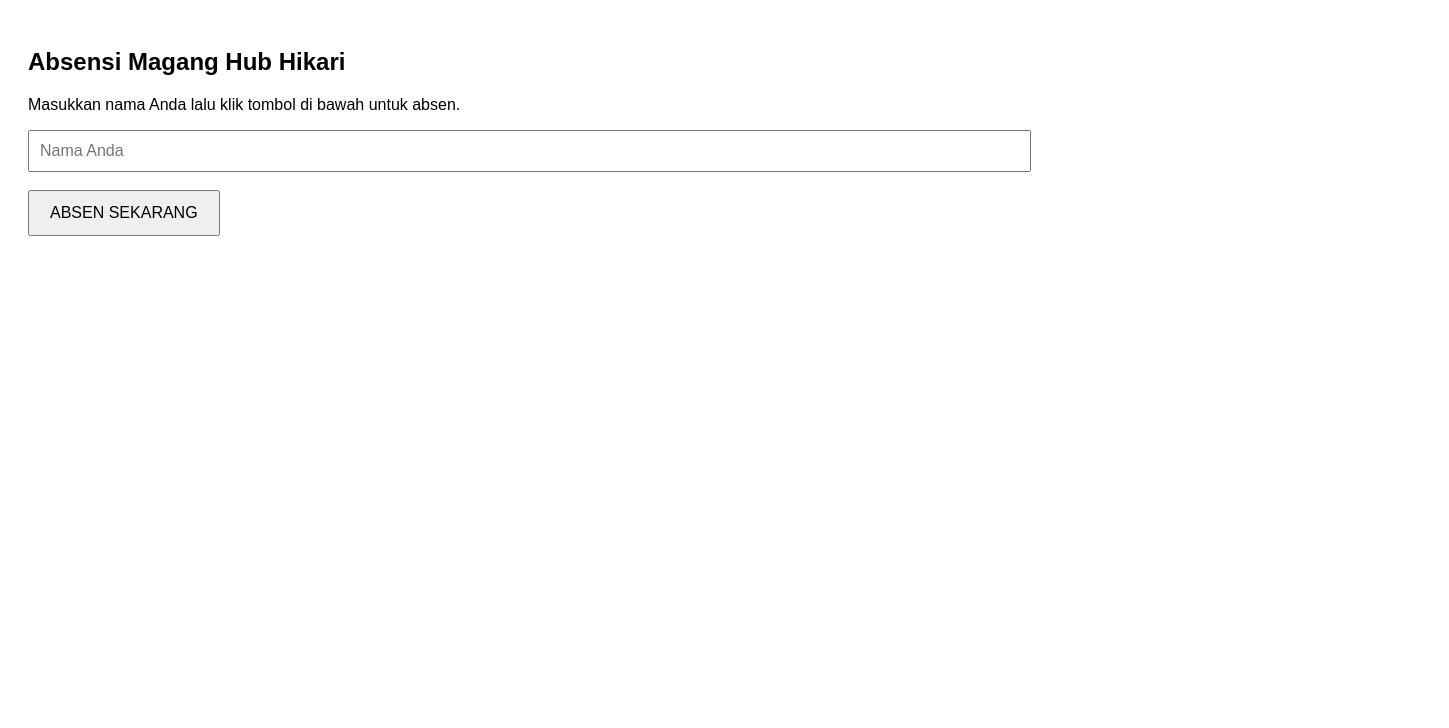
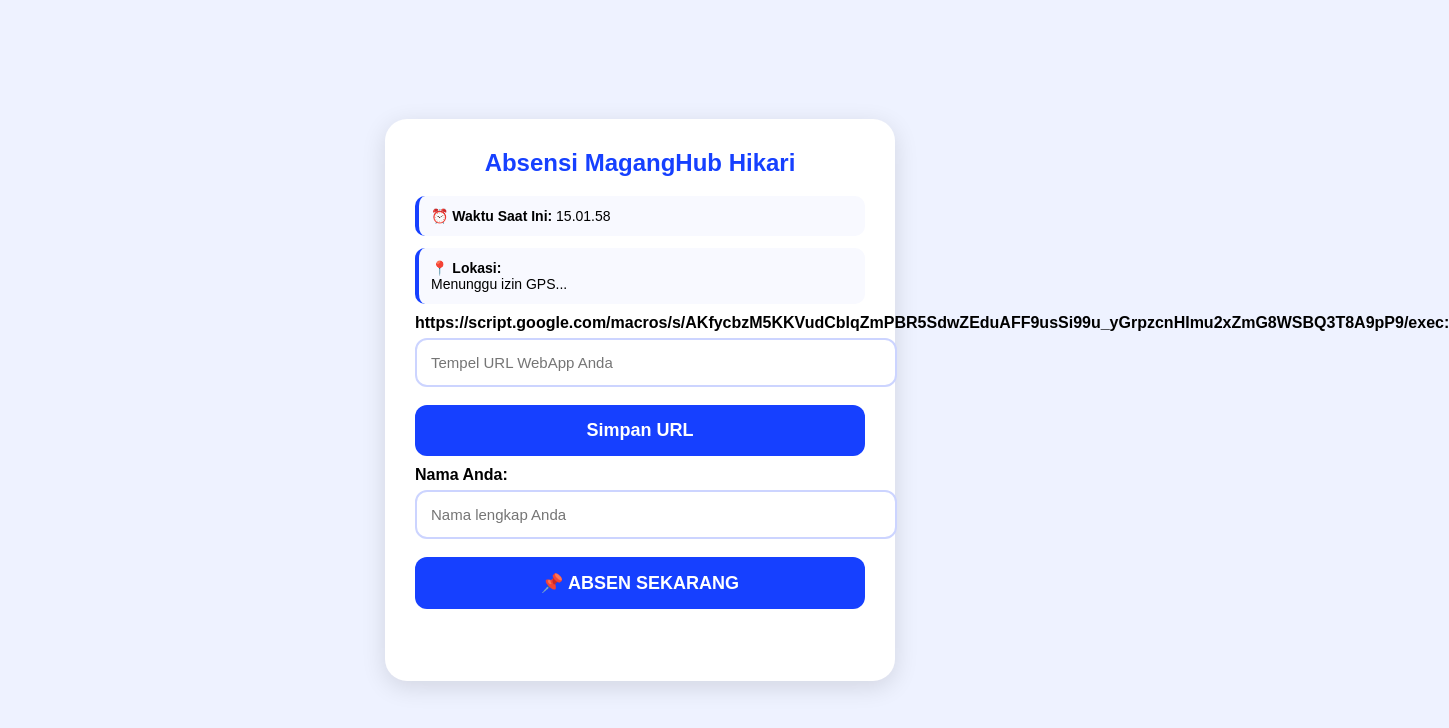
Before and after one commit to arviandcikad/absensi_maganghub, a plain HTML site: page index.html in a window 1280 px wide. Shown: the whole page, 1449 px wide, since content can reach past the window. Drawn offline with Linux system fonts and the light colour scheme.

Commit message:
Update index.html

```diff
--- a/index.html
+++ b/index.html
@@ -3,62 +3,198 @@
 <head>
   <meta charset="UTF-8">
   <meta name="viewport" content="width=device-width, initial-scale=1.0">
-  <title>Absensi GPS Otomatis</title>
+  <title>Absensi MagangHub</title>
+
   <style>
-    body { font-family: Arial, sans-serif; padding: 20px; }
-    button { padding: 12px 20px; font-size: 16px; cursor: pointer; }
-    #status { margin-top: 20px; font-size: 18px; }
+    body {
+      font-family: "Poppins", Arial, sans-serif;
+      background: #eef2ff;
+      margin: 0; padding: 0;
+      display: flex; justify-content: center;
+      align-items: center; min-height: 100vh;
+    }
+
+    .card {
+      background: white;
+      width: 92%; max-width: 450px;
+      padding: 30px;
+      border-radius: 22px;
+      box-shadow: 0 6px 25px rgba(0,0,0,0.12);
+      animation: fadeIn 0.5s ease;
+    }
+
+    @keyframes fadeIn {
+      from { opacity: 0; transform: translateY(10px); }
+      to   { opacity: 1; transform: translateY(0); }
+    }
+
+    h2 {
+      text-align: center;
+      color: #1640FF;
+      margin-top: 0;
+      font-weight: 700;
+    }
+
+    label { font-weight: 600; margin-top: 10px; display: block; }
+
+    input {
+      width: 100%; padding: 14px;
+      border-radius: 12px;
+      border: 2px solid #ccd4ff;
+      font-size: 15px; margin-top: 6px;
+      outline: none; transition: 0.25s;
+    }
+    input:focus {
+      border-color: #1640ff;
+      box-shadow: 0 0 6px rgba(22,64,255,0.2);
+    }
+
+    button {
+      width: 100%; padding: 15px;
+      margin-top: 18px;
+      background: #1640FF;
+      color: white; font-size: 18px;
+      border: none; border-radius: 12px;
+      cursor: pointer;
+      transition: 0.25s;
+      font-weight: 600;
+    }
+    button:hover { background: #0f2ed4; }
+    button:active { transform: scale(0.97); }
+
+    #status {
+      text-align: center;
+      margin-top: 20px;
+      font-weight: 600; font-size: 17px;
+      min-height: 22px;
+    }
+
+    .info-box {
+      background: #f8f9ff;
+      padding: 12px;
+      margin-top: 12px;
+      border-radius: 10px;
+      border-left: 4px solid #1640ff;
+      font-size: 14px;
+    }
   </style>
 </head>
+
 <body>
-  <h2>Absensi Magang Hub Hikari</h2>
-  <p>Masukkan nama Anda lalu klik tombol di bawah untuk absen.</p>
 
-  <input type="text" id="nama" placeholder="Nama Anda" style="padding:10px; width:80%; font-size:16px;">
-  <br><br>
+<div class="card">
+  <h2>Absensi MagangHub Hikari</h2>
 
-  <button onclick="absen()">ABSEN SEKARANG</button>
+  <!-- REALTIME CLOCK -->
+  <div class="info-box">
+    ⏰ <b>Waktu Saat Ini:</b> <span id="clock">Memuat...</span>
+  </div>
+
+  <!-- REALTIME GPS -->
+  <div class="info-box">
+    📍 <b>Lokasi:</b><br>
+    <span id="gps">Menunggu izin GPS...</span>
+  </div>
+
+  <!-- INPUT URL APPS SCRIPT -->
+  <label>https://script.google.com/macros/s/AKfycbzM5KKVudCblqZmPBR5SdwZEduAFF9usSi99u_yGrpzcnHImu2xZmG8WSBQ3T8A9pP9/exec:</label>
+  <input type="text" id="webapp" placeholder="Tempel URL WebApp Anda">
+
+  <button onclick="simpanURL()">Simpan URL</button>
+
+  <!-- INPUT NAME -->
+  <label>Nama Anda:</label>
+  <input type="text" id="nama" placeholder="Nama lengkap Anda">
+
+  <button onclick="absen()">📌 ABSEN SEKARANG</button>
 
   <div id="status"></div>
+</div>
 
 <script>
-    const scriptURL = "https://script.google.com/macros/s/AKfycbzM5KKVudCblqZmPBR5SdwZEduAFF9usSi99u_yGrpzcnHImu2xZmG8WSBQ3T8A9pP9/exec"; // Ganti dengan URL Apps Script Anda
+  // ⏰ REALTIME CLOCK
+  setInterval(() => {
+    const now = new Date();
+    document.getElementById("clock").innerText =
+      now.toLocaleTimeString("id-ID", { hour12: false });
+  }, 1000);
 
+  // 📍 REALTIME GPS
+  let currentLat = null;
+  let currentLng = null;
+
+  if (navigator.geolocation) {
+    navigator.geolocation.watchPosition(
+      pos => {
+        currentLat = pos.coords.latitude;
+        currentLng = pos.coords.longitude;
+
+        document.getElementById("gps").innerText =
+          `${currentLat.toFixed(6)}, ${currentLng.toFixed(6)}`;
+      },
+      err => {
+        document.getElementById("gps").innerText =
+          "❌ Izinkan akses lokasi pada browser Anda.";
+      }
+    );
+  } else {
+    document.getElementById("gps").innerText = "❌ Browser tidak mendukung GPS.";
+  }
+
+  // 🔧 SIMPAN URL WEBAPP
+  function simpanURL() {
+    const url = document.getElementById("webapp").value.trim();
+    if (!url) return alert("URL belum diisi!");
+
+    localStorage.setItem("webapp_url", url);
+    alert("URL berhasil disimpan!");
+  }
+
+  // LOAD otomatis saat halaman dibuka
+  const savedURL = localStorage.getItem("webapp_url");
+  if (savedURL) document.getElementById("webapp").value = savedURL;
+
+  // 📝 ABSENSI (KIRIM NAMA + GPS)
   function absen() {
-      const nama = document.getElementById('nama').value.trim();
-      if (!nama) {
-        document.getElementById('status').innerText = "Mohon masukkan nama terlebih dahulu.";
+    const nama = document.getElementById("nama").value.trim();
+    const scriptURL = localStorage.getItem("webapp_url");
+    const status = document.getElementById("status");
+
+    if (!scriptURL) {
+      status.innerText = "❌ URL WebApp belum diisi!";
+      status.style.color = "red";
       return;
     }
 
-      if (!navigator.geolocation) {
-        document.getElementById('status').innerText = "Browser tidak mendukung GPS.";
+    if (!nama) {
+      status.innerText = "❌ Nama belum diisi!";
+      status.style.color = "red";
       return;
     }
 
-      document.getElementById('status').innerText = "Mengambil lokasi...";
+    if (currentLat === null) {
+      status.innerText = "❌ GPS belum aktif, izinkan lokasi!";
+      status.style.color = "red";
+      return;
+    }
 
-      navigator.geolocation.getCurrentPosition(
-        position => {
-          const lat = position.coords.latitude;
-          const lng = position.coords.longitude;
+    status.innerText = "Mengirim data...";
+    status.style.color = "#333";
 
-          const url = `${scriptURL}?nama=${encodeURIComponent(nama)}&lat=${lat}&lng=${lng}`;
+    const sendURL = `${scriptURL}?nama=${encodeURIComponent(nama)}&lat=${currentLat}&lng=${currentLng}`;
 
-          fetch(url)
+    fetch(sendURL)
       .then(res => res.text())
       .then(msg => {
-              document.getElementById('status').innerText = msg;
+        status.innerText = msg;
+        status.style.color = "#1640FF";
       })
       .catch(err => {
-              document.getElementById('status').innerText = "Gagal mengirim data.";
+        status.innerText = "❌ Gagal mengirim data!";
+        status.style.color = "red";
       });
-        },
-        error => {
-          document.getElementById('status').innerText = "GPS gagal diakses. Izinkan lokasi terlebih dahulu.";
-        }
-      );
   }
 </script>
+
 </body>
 </html>
```
Lines whose indentation alone changed are shown as unchanged.
